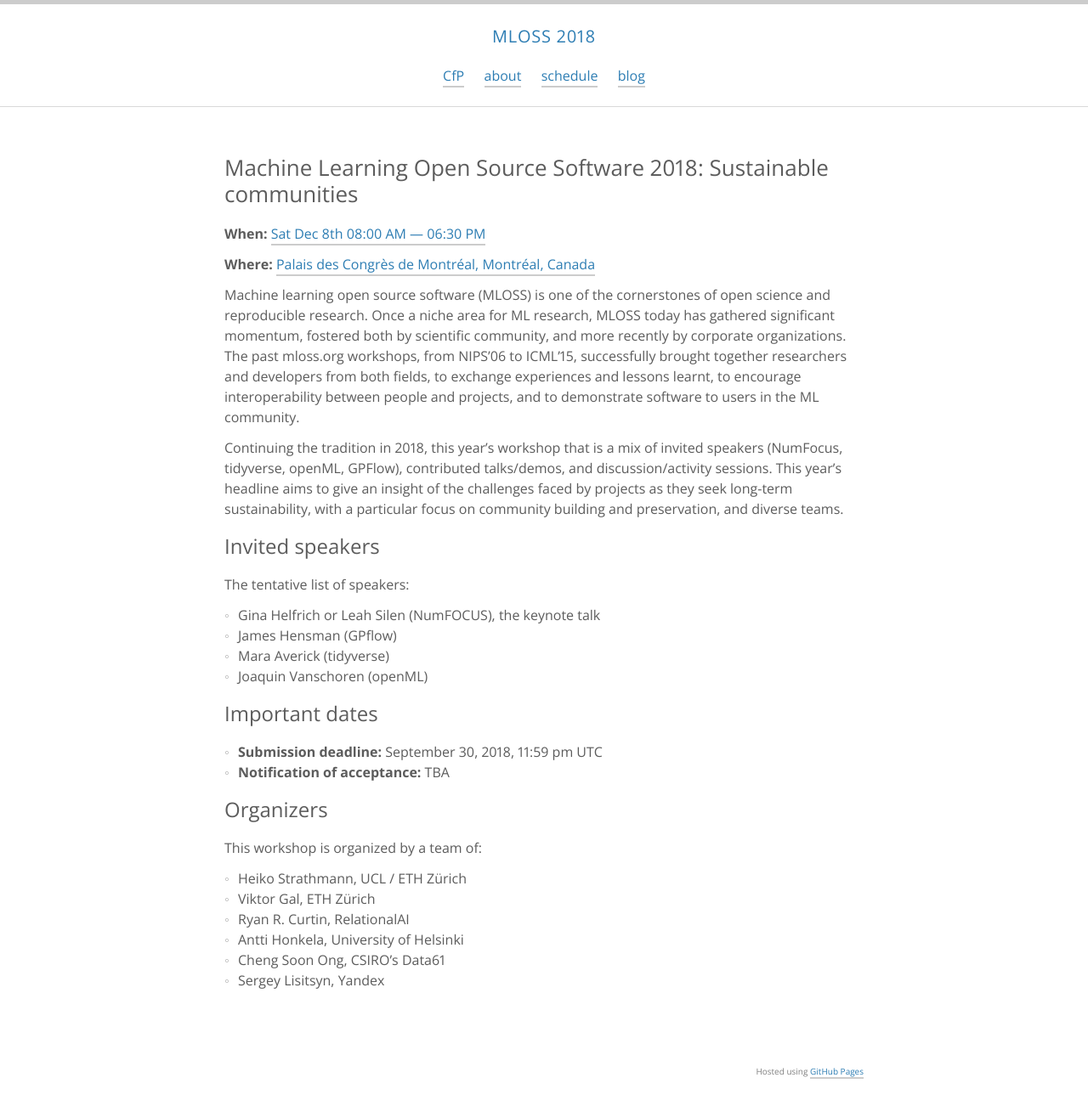
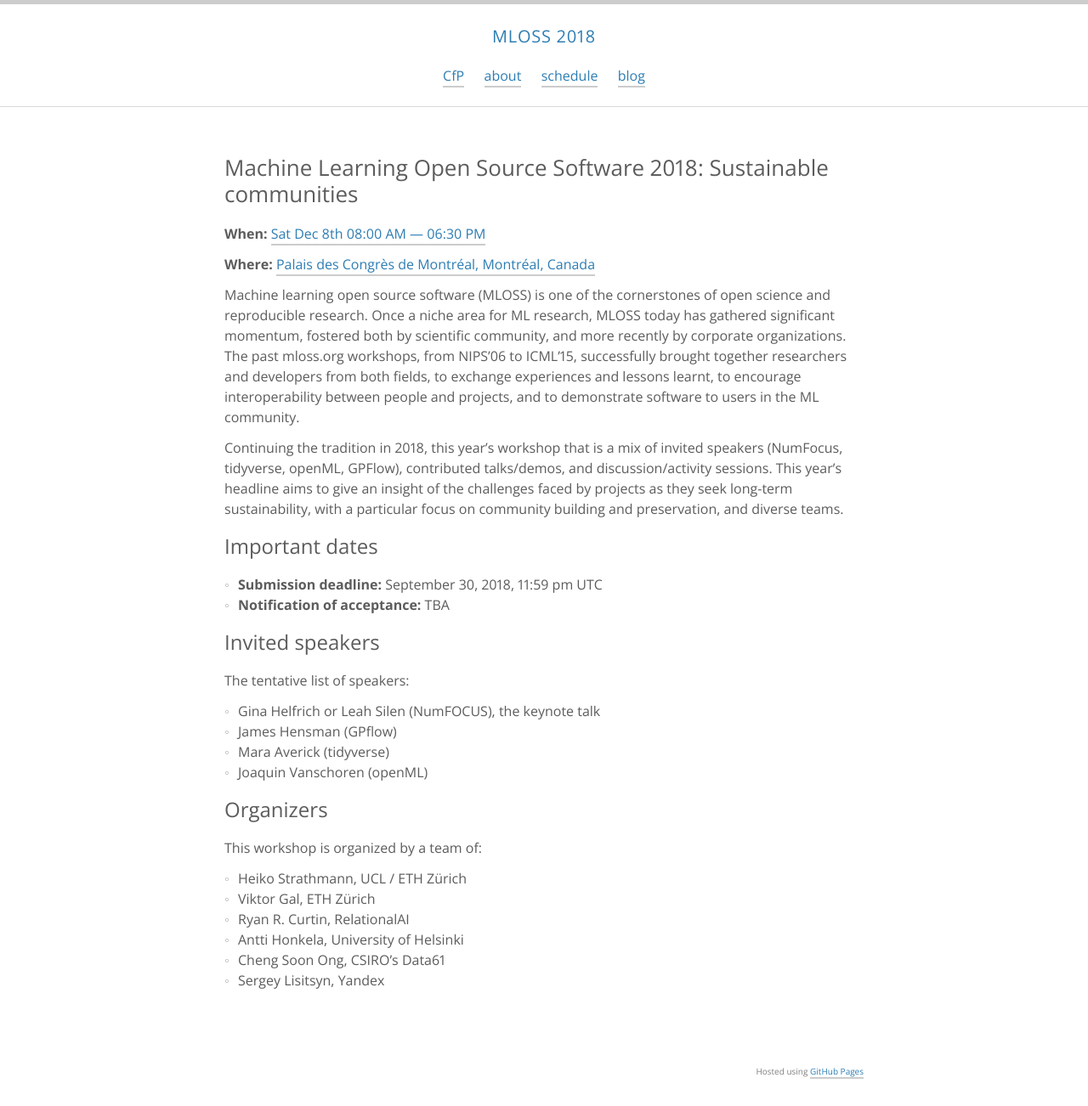
Before and after one commit to nips-2018-oss/nips-2018-oss.github.io, a Jekyll site: the page built from index.html, in a window 1280 px wide. Shown: the whole page at 85% size. Built offline with Jekyll 4.4.1, drawn with Linux system fonts in a browser that asks for light colours; the list of posts is cut into pages by our own code; part of the change alters nothing that is shown.

```diff
--- a/_config.yml
+++ b/_config.yml
@@ -14,9 +14,10 @@
 # You can create any custom variable you would like, and they will be accessible
 # in the templates via {{ site.myvariable }}.
 title: MLOSS 2018
-description: "NIPS workshop"
+description: "Workshop on Machine Learning Open Source Software at NIPS 2018"
 baseurl: ""
 url: "https://2018.mloss.org"
+keywords: "nips, 2018, montreal, mloss, machine learning, open source, oss, sklearn, tf, tensorflow, shogun"
 
 google_analytics: 'UA-124192947-1'
 
--- a/_includes/description.md
+++ b/_includes/description.md
@@ -8,6 +8,11 @@ Machine learning open source software (MLOSS) is one of the cornerstones of open
 
 Continuing the tradition in 2018, this year’s workshop that is a mix of invited speakers (NumFocus, tidyverse, openML, GPFlow), contributed talks/demos, and discussion/activity sessions. This year’s headline aims to give an insight of the challenges faced by projects as they seek long-term sustainability, with a particular focus on community building and preservation, and diverse teams.
 
+### Important dates
+
+- *Submission deadline:* September 30, 2018, 11:59 pm UTC
+- *Notification of acceptance:* TBA
+
 ### Invited speakers
 
 The tentative list of speakers:
@@ -15,11 +20,6 @@ The tentative list of speakers:
 - James Hensman (GPflow)
 - Mara Averick (tidyverse)
 - Joaquin Vanschoren (openML)
-
-### Important dates
-
-- *Submission deadline:* September 30, 2018, 11:59 pm UTC
-- *Notification of acceptance:* TBA
 
 ### Organizers
 
```
